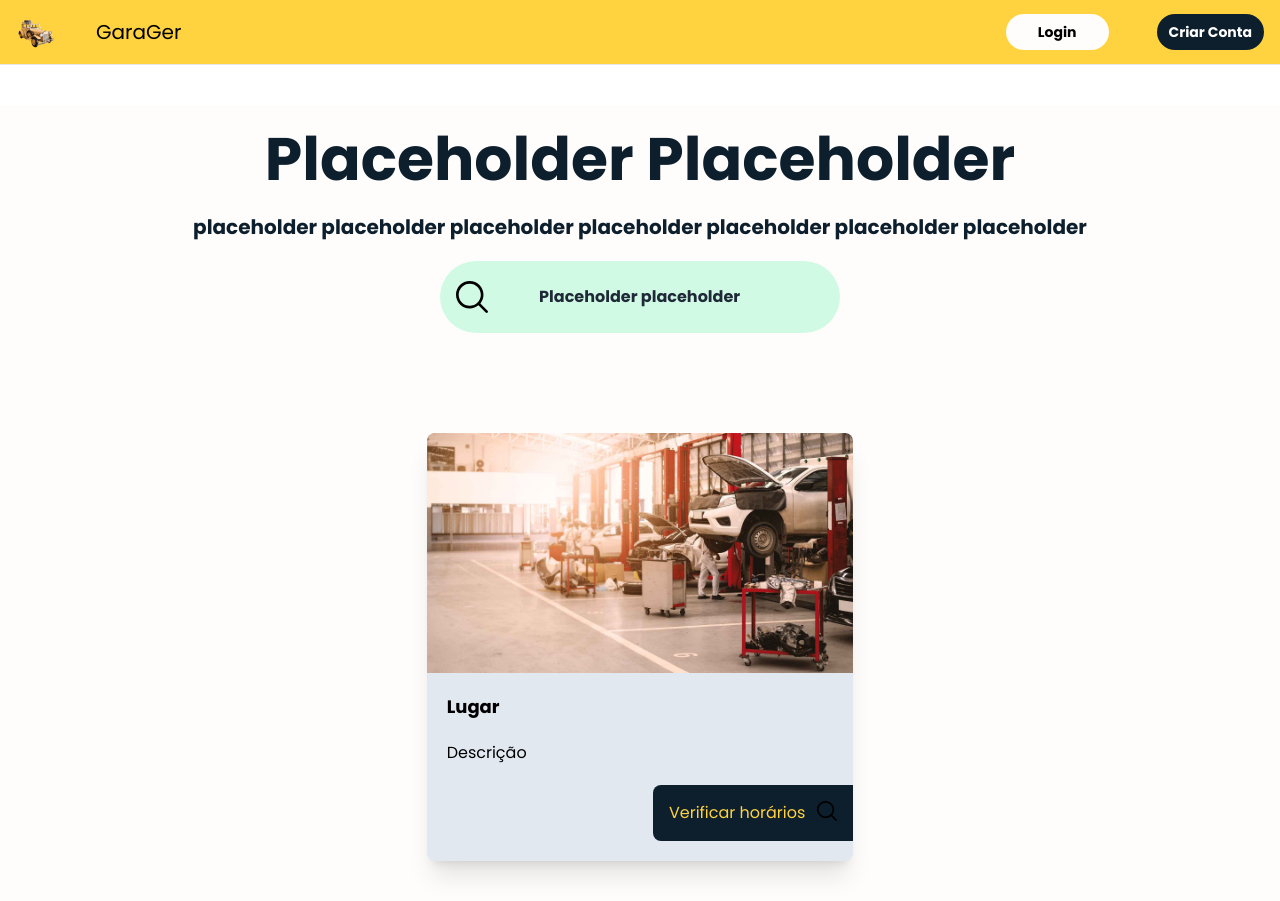
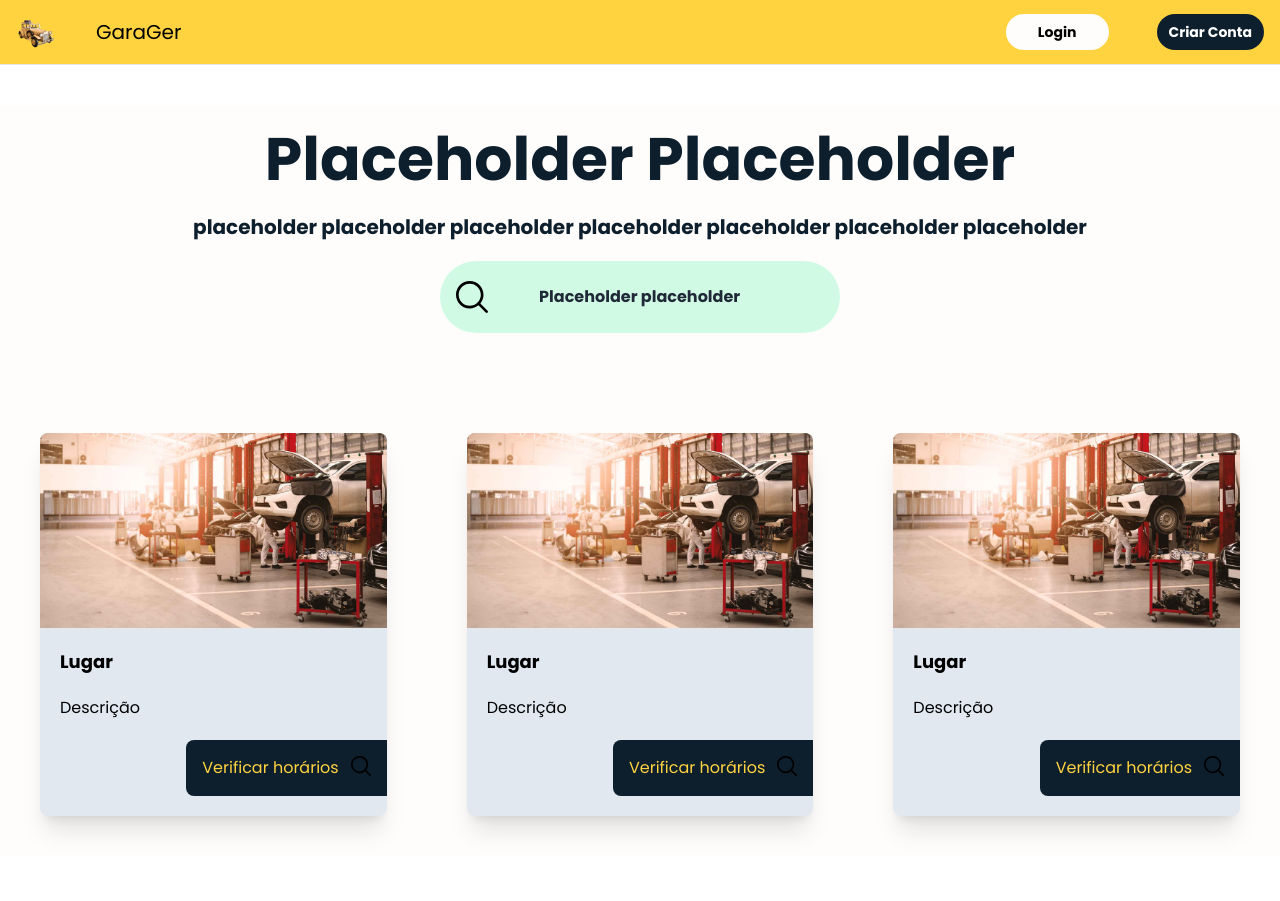
Before and after one commit to garagen-inc/garagen-frontend, a React (Create React App) app: page / in a window 1280 px wide. After the commit the page ends 856 px from the top, so only its background shows below. Built offline with nearby package versions, Linux system fonts and the light colour scheme.

Commit message:
assets(WorkshopElement): Created Workshop element based on WorkshopElement previously assigned on screen(Home).

```diff
--- a/src/screens/home/Home.tsx
+++ b/src/screens/home/Home.tsx
@@ -1,4 +1,5 @@
 import React, { useState } from "react";
+import { WorkshopElement } from "./assets/components/WorkshopElement";
 import Navbar from "../shared_components/Navbar";
 import glass from "./assets/img/magnifying-glass.svg";
 import "./assets/home.css";
@@ -39,21 +40,10 @@ export function Home() {
             />
           </div>
         </div>
-
-        <div className="justify-center align-middle flex">
-          <div className="bg-slate-200 m-10 sm:w-1/2 md:w-1/3 flex flex-col rounded-lg shadow-xl overflow-hidden ">
-            <img src={workshop} alt=""></img>
-            <div className="flex justify-start flex-col">
-              <span className="font-bold m-5 text-lg">Lugar</span>
-              <span className="ml-5">Descrição</span>
-              <div className="flex justify-end">
-                <button className="bg-gg-rich-black flex gap-3 flex-row text-gg-sunglow p-4 mt-5 mb-5 rounded-tl-lg rounded-bl-lg">
-                  Verificar horários{" "}
-                  <img src={glass} alt="" className="w-5"></img>
-                </button>
-              </div>
-            </div>
-          </div>
+        <div className="justify-center w-full align-middle flex flex-col md:flex-row">
+          <WorkshopElement></WorkshopElement>
+          <WorkshopElement></WorkshopElement>
+          <WorkshopElement></WorkshopElement>
         </div>
       </div>
     </>
--- /dev/null
+++ b/src/screens/home/assets/components/WorkshopElement.tsx
@@ -0,0 +1,30 @@
+import React from "react";
+import glass from "../img/magnifying-glass.svg";
+import workshop from "../img/workshop.jpg";
+
+interface WorkshopElementProps {
+  workshop_image?: string;
+  workshop_name?: string;
+  workshop_desc?: string;
+}
+
+export const WorkshopElement: React.FC<WorkshopElementProps> = ({
+  workshop_image = "Placeholder Image URL",
+  workshop_name = "Placeholder Name",
+  workshop_desc = "Placeholder Description",
+}) => {
+  return (
+    <div className="bg-slate-200 m-10 sm:w-5/6 md:w-1/2 lg:w-1/3 flex flex-col rounded-lg shadow-xl overflow-hidden ">
+      <img src={workshop} alt=""></img>
+      <div className="flex justify-start flex-col">
+        <span className="font-bold m-5 text-lg">Lugar</span>
+        <span className="ml-5">Descrição</span>
+        <div className="flex justify-end">
+          <button className="bg-gg-rich-black flex gap-3 flex-row text-gg-sunglow p-4 mt-5 mb-5 rounded-tl-lg rounded-bl-lg">
+            Verificar horários <img src={glass} alt="" className="w-5"></img>
+          </button>
+        </div>
+      </div>
+    </div>
+  );
+};
--- a/src/screens/shared_components/Navbar.tsx
+++ b/src/screens/shared_components/Navbar.tsx
@@ -43,13 +43,13 @@ const Navbar = () => {
           </ul> */}
           <div className="flex justify-center space-x-12 items-center font-bold">
             <a
-              href="#"
+              href="/login"
               className="py-2 px-8 rounded-full bg-gg-lavender-blush hover:text-white hover:bg-gg-rich-black transition duration-200 ease-in-out"
             >
               Login
             </a>
             <a
-              href="#"
+              href="registeruser"
               className="bg-gg-rich-black text-white hover:text-black hover:bg-gg-lavender-blush whitespace-nowrap font-bold py-2 px-3 rounded-full transition duration-200 ease-in-out"
             >
               Criar Conta
```
